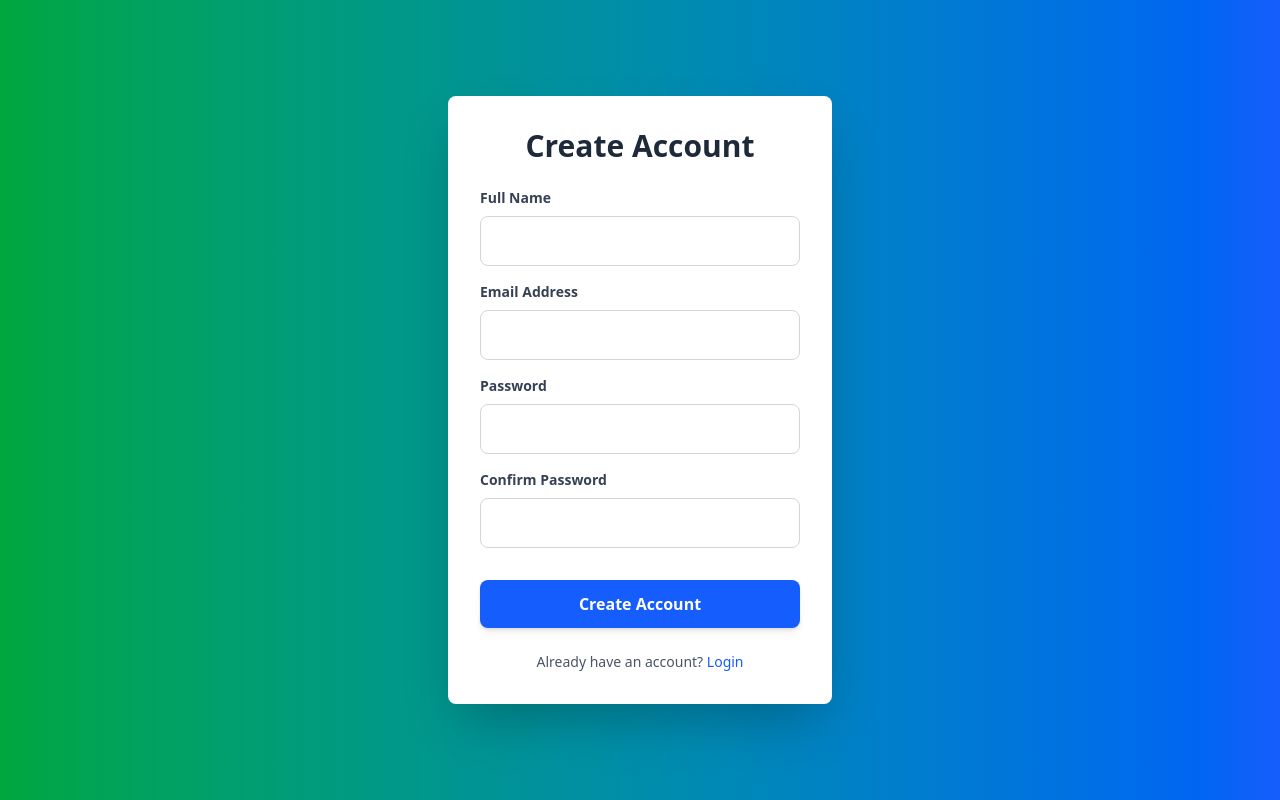
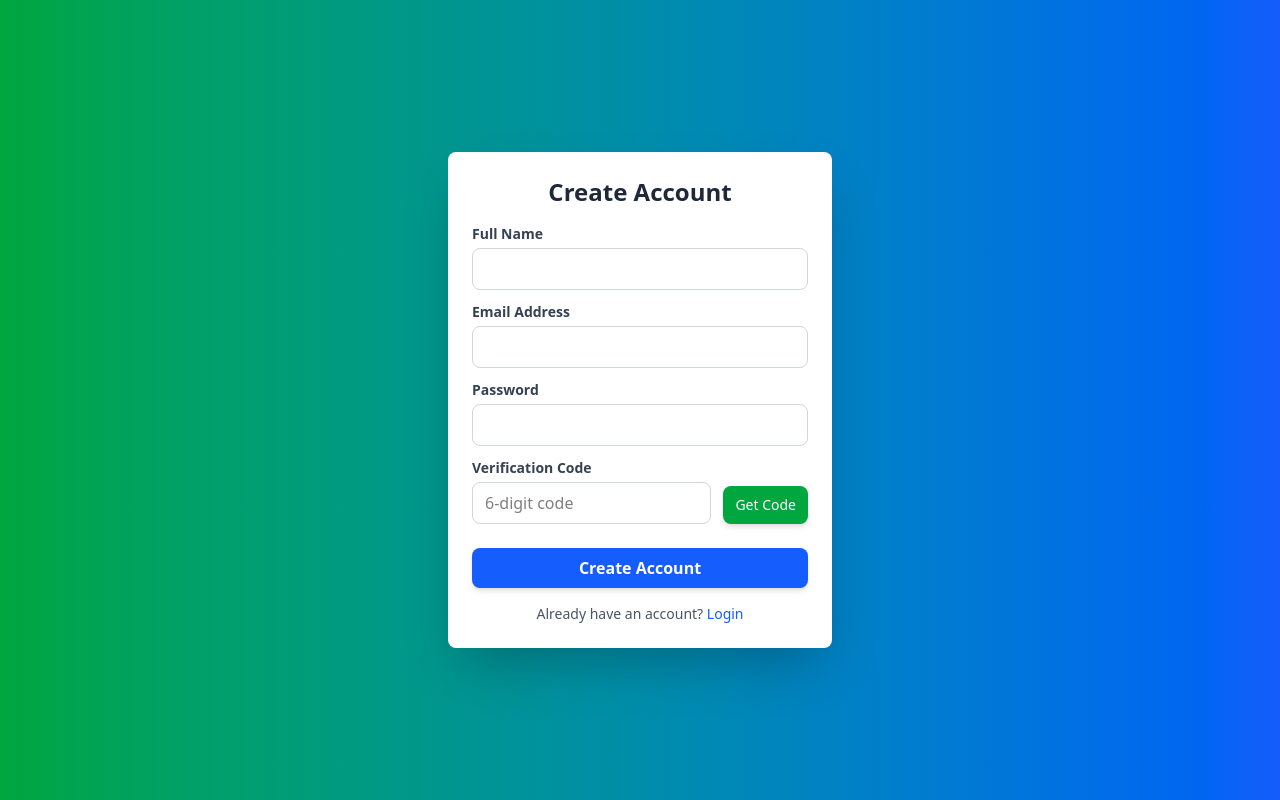
Before and after one commit to Satvik1912/adminbot-fronend, a React (Vite) app in the folder my-app/: page /signup in a window 1280 px wide. Built offline with nearby package versions, Linux system fonts and the light colour scheme.

Commit message:
signup page for otp

```diff
--- a/my-app/src/pages/Signup.jsx
+++ b/my-app/src/pages/Signup.jsx
@@ -1,26 +1,150 @@
-import { useState } from "react";
+import { useState, useEffect } from "react";
 import { Link, useNavigate } from "react-router-dom";
 
 const Signup = () => {
   const navigate = useNavigate();
-  const [error, setError] = useState("");
+  const [errors, setErrors] = useState({
+    general: "",
+    email: "",
+    password: "",
+    otp: ""
+  });
+  const [otpSent, setOtpSent] = useState(false);
+  const [otpEmail, setOtpEmail] = useState("");
+  const [loading, setLoading] = useState(false);
+  const [submitting, setSubmitting] = useState(false);
+  const [timer, setTimer] = useState(0);
+  const [otpAttempts, setOtpAttempts] = useState(0);
   const [formData, setFormData] = useState({
     name: "",
     email: "",
     password: "",
-    confirmPassword: "",
+    otp: ""
   });
+
+  // Timer countdown effect
+  useEffect(() => {
+    let interval;
+    if (timer > 0) {
+      interval = setInterval(() => {
+        setTimer((prevTimer) => prevTimer - 1);
+      }, 1000);
+    }
+    return () => clearInterval(interval);
+  }, [timer]);
 
   const handleChange = (e) => {
     setFormData({ ...formData, [e.target.name]: e.target.value });
+
+    // Clear specific field error when the user starts typing
+    if (errors[e.target.name]) {
+      setErrors(prev => ({ ...prev, [e.target.name]: "" }));
+    }
+  };
+
+  const validateEmail = (email) => {
+    const regex = /^[^\s@]+@[^\s@]+\.[^\s@]+$/;
+    return regex.test(email);
+  };
+
+  const validatePassword = (password) => {
+    // At least 8 characters, 1 uppercase, 1 lowercase, 1 number
+    const regex = /^(?=.*[a-z])(?=.*[A-Z])(?=.*\d).{8,}$/;
+    return regex.test(password);
+  };
+
+  const validateForm = () => {
+    const newErrors = {
+      general: "",
+      email: "",
+      password: "",
+      otp: ""
+    };
+
+    let isValid = true;
+
+    if (!validateEmail(formData.email)) {
+      newErrors.email = "Please enter a valid email address";
+      isValid = false;
+    }
+
+    if (!validatePassword(formData.password)) {
+      newErrors.password = "Password must be at least 8 characters with 1 uppercase letter, 1 lowercase letter, and 1 number";
+      isValid = false;
+    }
+
+    if (otpSent && !formData.otp) {
+      newErrors.otp = "Verification code is required";
+      isValid = false;
+    }
+
+    setErrors(newErrors);
+    return isValid;
+  };
+
+  const requestOtp = async () => {
+    if (timer > 0) return;
+
+    // Validate email before requesting OTP
+    if (!validateEmail(formData.email)) {
+      setErrors(prev => ({
+        ...prev,
+        email: "Please enter a valid email address"
+      }));
+      return;
+    }
+
+    setLoading(true);
+    setErrors({ general: "", email: "", password: "", otp: "" });
+
+    try {
+      const response = await fetch("http://127.0.0.1:8000/admin/request-otp/", {
+        method: "POST",
+        headers: {
+          "Content-Type": "application/json",
+        },
+        body: JSON.stringify({ email: formData.email }),
+      });
+
+      const data = await response.json();
+      if (response.ok) {
+        setOtpSent(true);
+        setOtpEmail(data.email || formData.email);
+        setTimer(120); // 2 minutes countdown
+      } else {
+        setErrors(prev => ({
+          ...prev,
+          general: data.detail || "Unable to send verification code. Please try again."
+        }));
+      }
+    } catch (err) {
+      setErrors(prev => ({
+        ...prev,
+        general: "Network error. Please check your connection and try again."
+      }));
+    } finally {
+      setLoading(false);
+    }
   };
 
   const handleSubmit = async (e) => {
     e.preventDefault();
-    setError("");
 
-    if (formData.password !== formData.confirmPassword) {
-      setError("Passwords do not match");
+    // Validate all fields before submission
+    if (!validateForm()) {
+      return;
+    }
+
+    setSubmitting(true);
+    setErrors({ general: "", email: "", password: "", otp: "" });
+
+    // Check if max OTP attempts reached
+    if (otpAttempts >= 4) { // 5th attempt (0-based index)
+      setErrors(prev => ({
+        ...prev,
+        general: "Maximum verification attempts reached. Please request a new code."
+      }));
+      setSubmitting(false);
       return;
     }
 
@@ -34,75 +158,148 @@ const Signup = () => {
           name: formData.name,
           email: formData.email,
           password: formData.password,
+          otp: formData.otp
         }),
       });
 
       const data = await response.json();
+
       if (response.ok) {
-        navigate("/login");
+        // On successful signup - redirect to login page
+        setTimeout(() => {
+          navigate("/login", { replace: true });
+        }, 100);
       } else {
-        setError(data.detail || "Signup failed");
+        setOtpAttempts(prevAttempts => prevAttempts + 1);
+
+        // Provide user-friendly error message for OTP issues
+        if (data.detail && data.detail.toLowerCase().includes("otp")) {
+          setErrors(prev => ({ ...prev, otp: "Invalid verification code. Please try again." }));
+          // Only clear the OTP field
+          setFormData(prev => ({...prev, otp: ""}));
+        } else {
+          setErrors(prev => ({
+            ...prev,
+            general: data.detail || "Account creation failed. Please try again."
+          }));
+        }
       }
     } catch (err) {
-      setError("Failed to connect to server");
+      setErrors(prev => ({
+        ...prev,
+        general: "Network error. Please check your connection and try again."
+      }));
+    } finally {
+      setSubmitting(false);
     }
   };
 
+  const formatTime = (seconds) => {
+    const mins = Math.floor(seconds / 60);
+    const secs = seconds % 60;
+    return `${mins}:${secs < 10 ? '0' : ''}${secs}`;
+  };
+
   return (
-    <div className="flex items-center justify-center h-screen bg-gradient-to-r from-green-600 to-blue-600">
-      <div className="bg-white p-8 rounded-lg shadow-2xl w-96 max-w-[90%]">
-        <h2 className="text-3xl font-semibold text-center mb-6 text-gray-800">Create Account</h2>
-        {error && <p className="text-red-500 text-center">{error}</p>}
-        <form onSubmit={handleSubmit} className="space-y-4">
+    <div className="flex items-center justify-center min-h-screen py-6 bg-gradient-to-r from-green-600 to-blue-600">
+      <div className="bg-white p-6 rounded-lg shadow-2xl w-96 max-w-[90%] overflow-y-auto">
+        <h2 className="text-2xl font-semibold text-center mb-4 text-gray-800">Create Account</h2>
+        {errors.general && (
+          <div className="bg-red-50 border border-red-300 text-red-700 px-3 py-2 rounded relative mb-3">
+            <p className="text-sm">{errors.general}</p>
+          </div>
+        )}
+
+        {otpSent && (
+          <div className="bg-green-100 border border-green-400 text-green-700 px-3 py-2 rounded relative mb-3">
+            <p className="text-sm">
+              Verification code sent to <strong>{otpEmail}</strong>
+            </p>
+          </div>
+        )}
+
+        <form onSubmit={handleSubmit} className="space-y-3">
           <div>
-            <label className="block text-gray-700 text-sm font-semibold mb-2">Full Name</label>
+            <label className="block text-gray-700 text-sm font-semibold mb-1">Full Name</label>
             <input
               type="text"
               name="name"
               value={formData.name}
               onChange={handleChange}
-              className="w-full px-4 py-3 border border-gray-300 rounded-lg focus:outline-none focus:ring-2 focus:ring-blue-500"
+              className="w-full px-3 py-2 border border-gray-300 rounded-lg focus:outline-none focus:ring-2 focus:ring-blue-500"
               required
             />
           </div>
+
           <div>
-            <label className="block text-gray-700 text-sm font-semibold mb-2">Email Address</label>
+            <label className="block text-gray-700 text-sm font-semibold mb-1">Email Address</label>
             <input
               type="email"
               name="email"
               value={formData.email}
               onChange={handleChange}
-              className="w-full px-4 py-3 border border-gray-300 rounded-lg focus:outline-none focus:ring-2 focus:ring-blue-500"
+              className={`w-full px-3 py-2 border ${errors.email ? 'border-red-500' : 'border-gray-300'} rounded-lg focus:outline-none focus:ring-2 focus:ring-blue-500`}
               required
             />
+            {errors.email && (
+              <p className="text-red-500 text-xs mt-1">{errors.email}</p>
+            )}
           </div>
+
           <div>
-            <label className="block text-gray-700 text-sm font-semibold mb-2">Password</label>
+            <label className="block text-gray-700 text-sm font-semibold mb-1">Password</label>
             <input
               type="password"
               name="password"
               value={formData.password}
               onChange={handleChange}
-              className="w-full px-4 py-3 border border-gray-300 rounded-lg focus:outline-none focus:ring-2 focus:ring-blue-500"
+              className={`w-full px-3 py-2 border ${errors.password ? 'border-red-500' : 'border-gray-300'} rounded-lg focus:outline-none focus:ring-2 focus:ring-blue-500`}
               required
             />
+            {errors.password && (
+              <p className="text-red-500 text-xs mt-1">{errors.password}</p>
+            )}
           </div>
-          <div>
-            <label className="block text-gray-700 text-sm font-semibold mb-2">Confirm Password</label>
-            <input
-              type="password"
-              name="confirmPassword"
-              value={formData.confirmPassword}
-              onChange={handleChange}
-              className="w-full px-4 py-3 border border-gray-300 rounded-lg focus:outline-none focus:ring-2 focus:ring-blue-500"
-              required
-            />
+
+          <div className="flex items-start space-x-3">
+            <div className="flex-grow">
+              <label className="block text-gray-700 text-sm font-semibold mb-1">Verification Code</label>
+              <input
+                type="text"
+                name="otp"
+                value={formData.otp}
+                onChange={handleChange}
+                className={`w-full px-3 py-2 border ${errors.otp ? 'border-red-500' : 'border-gray-300'} rounded-lg focus:outline-none focus:ring-2 focus:ring-blue-500`}
+                placeholder="6-digit code"
+                required
+              />
+              {errors.otp && (
+                <div className="border-l-2 border-red-500 pl-2 mt-1">
+                  <p className="text-red-600 text-xs">{errors.otp}</p>
+                </div>
+              )}
+            </div>
+            <div>
+              <button
+                type="button"
+                onClick={requestOtp}
+                disabled={loading || timer > 0}
+                className={`whitespace-nowrap h-[38px] mt-7 ${timer > 0 ? 'bg-gray-400' : 'bg-green-600 hover:bg-green-700'} text-white font-medium px-3 py-2 rounded-lg transition duration-300 shadow-md text-sm`}
+              >
+                {loading ? "Sending..." : timer > 0 ? `${formatTime(timer)}` : otpSent ? "Resend" : "Get Code"}
+              </button>
+            </div>
           </div>
-          <button type="submit" className="w-full bg-blue-600 hover:bg-blue-700 text-white font-semibold py-3 rounded-lg transition duration-300 shadow-md mt-4">
-            Create Account
+
+          <button
+            type="submit"
+            className="w-full bg-blue-600 hover:bg-blue-700 text-white font-semibold py-2 rounded-lg transition duration-300 shadow-md mt-3"
+            disabled={submitting || otpAttempts >= 5}
+          >
+            {submitting ? "Creating Account..." : "Create Account"}
           </button>
         </form>
-        <div className="text-center mt-6">
+        <div className="text-center mt-4">
           <p className="text-gray-600 text-sm">
             Already have an account? <Link to="/login" className="text-blue-600 hover:underline">Login</Link>
           </p>
```
